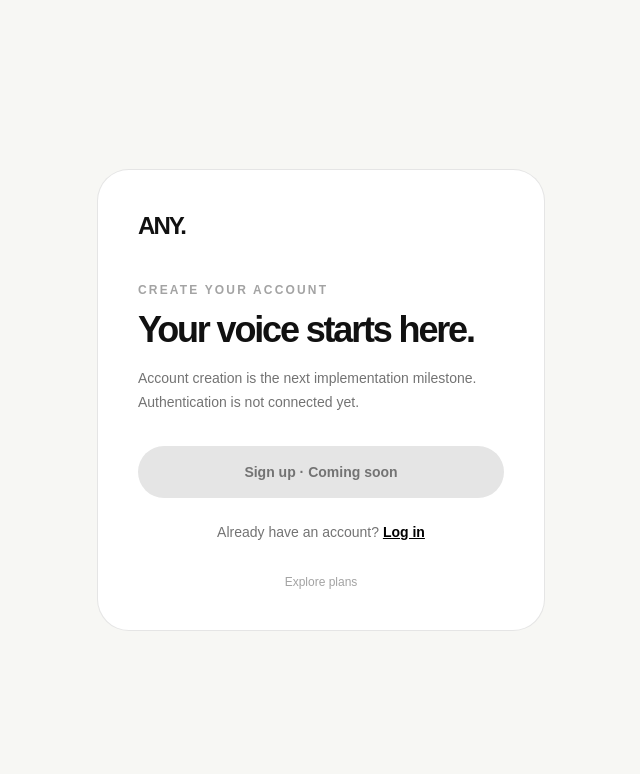
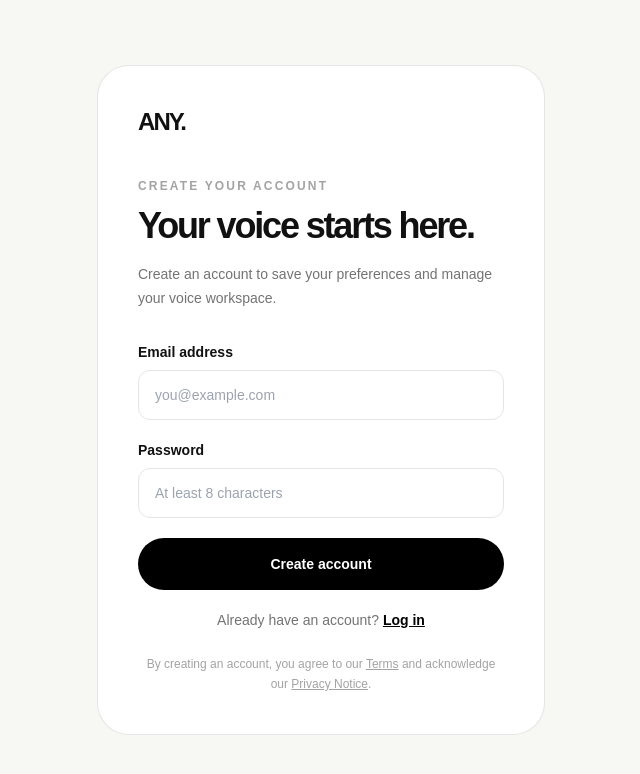
Before and after one commit to sachin7x/Anny, a Next.js app: page /signup in a window 1280 px wide. Shown: the top 774 px of the page, without its empty margins (319-959 px from the left). Built offline with nearby package versions, Linux system fonts and the light colour scheme.

Commit message:
feat(auth): connect signup page to Supabase

```diff
--- a/app/signup/page.tsx
+++ b/app/signup/page.tsx
@@ -1,5 +1,17 @@
 import Link from "next/link";
+import { AuthForm } from "@/components/auth-form";
 
 export default function SignupPage() {
-  return <main className="flex min-h-screen items-center justify-center bg-[#f7f7f4] px-6 py-16"><section className="w-full max-w-md rounded-[2rem] border border-black/10 bg-white p-8 sm:p-10"><Link href="/" className="text-2xl font-black tracking-[-.08em]">ANY<span className="text-lime-600">.</span></Link><p className="mt-10 text-xs font-bold uppercase tracking-[.18em] text-neutral-400">Create your account</p><h1 className="mt-3 text-4xl font-semibold tracking-[-.06em]">Your voice starts here.</h1><p className="mt-4 text-sm leading-6 text-neutral-500">Account creation is the next implementation milestone. Authentication is not connected yet.</p><button disabled className="mt-8 w-full cursor-not-allowed rounded-full bg-neutral-200 px-5 py-4 text-sm font-bold text-neutral-500">Sign up · Coming soon</button><p className="mt-6 text-center text-sm text-neutral-500">Already have an account? <Link className="font-semibold text-black underline" href="/login">Log in</Link></p><Link href="/pricing" className="mt-8 block text-center text-xs text-neutral-400">Explore plans</Link></section></main>;
+  return (
+    <main className="flex min-h-screen items-center justify-center bg-[#f7f7f4] px-6 py-16">
+      <section className="w-full max-w-md rounded-[2rem] border border-black/10 bg-white p-8 sm:p-10">
+        <Link href="/" className="text-2xl font-black tracking-[-.08em]">ANY<span className="text-lime-600">.</span></Link>
+        <p className="mt-10 text-xs font-bold uppercase tracking-[.18em] text-neutral-400">Create your account</p>
+        <h1 className="mt-3 text-4xl font-semibold tracking-[-.06em]">Your voice starts here.</h1>
+        <p className="mt-4 text-sm leading-6 text-neutral-500">Create an account to save your preferences and manage your voice workspace.</p>
+        <AuthForm mode="signup" />
+        <p className="mt-6 text-center text-xs leading-5 text-neutral-400">By creating an account, you agree to our <Link className="underline" href="/terms">Terms</Link> and acknowledge our <Link className="underline" href="/privacy">Privacy Notice</Link>.</p>
+      </section>
+    </main>
+  );
 }
```
